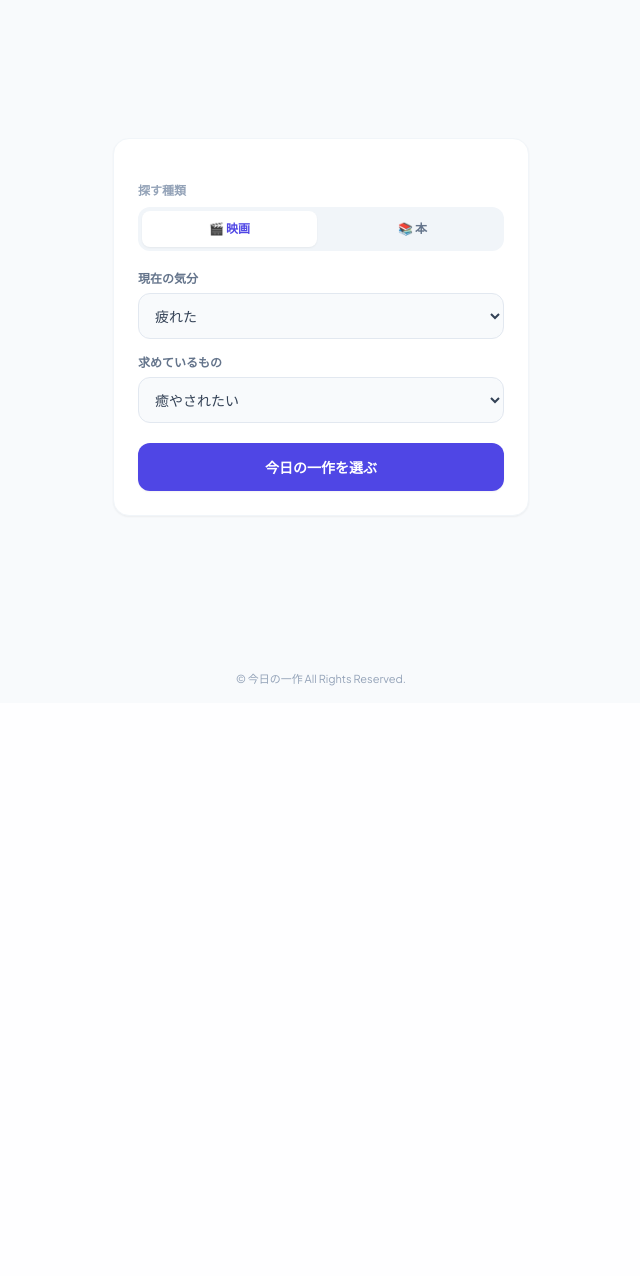
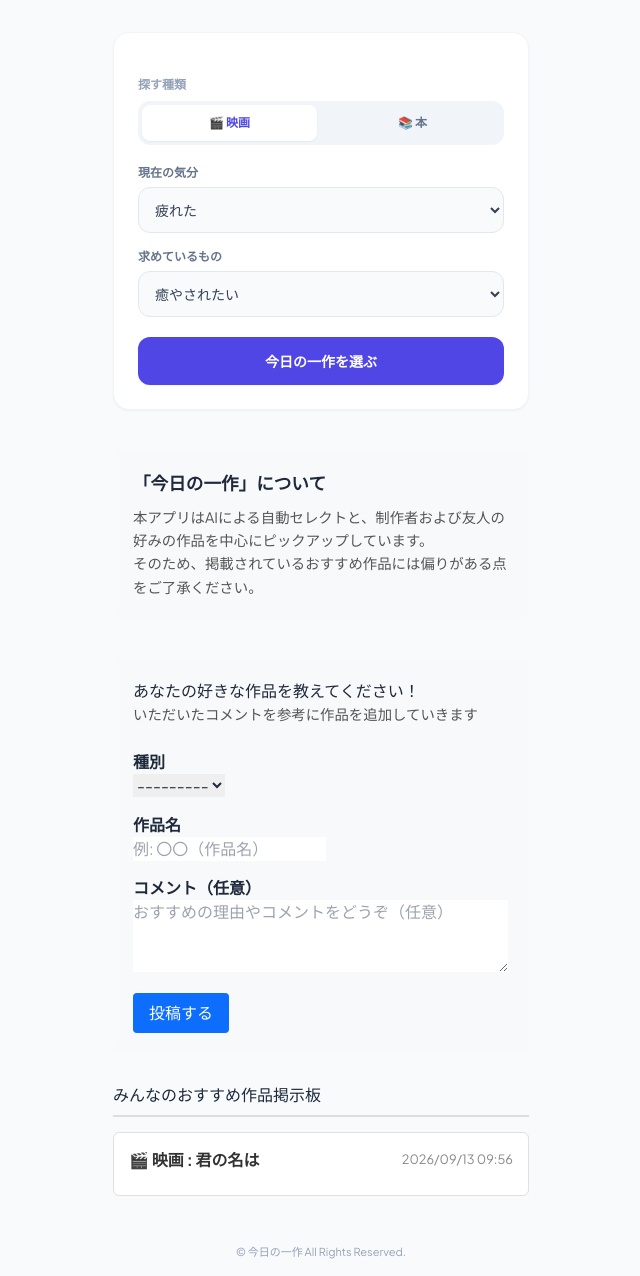
Before and after one commit to Green-LL/recommend_app, a Django app: page / in a window 1280 px wide. Shown: the part 97-1373 px from the top of the page, without its empty margins (319-959 px from the left). Before the commit the page ends 783 px from the top, so only its background shows below. Run offline with Django 5.2, Linux system fonts and the light colour scheme; data comes from the database, SQL or seed files in the repository; both versions use the stored data as it was after the commit; some libraries are stand-ins or nearby versions.

Commit message:
Add Feedback model to admin site

```diff
--- /dev/null
+++ b/recommend/forms.py
@@ -0,0 +1,13 @@
+# forms.py
+from django import forms
+from .models import Feedback
+
+class FeedbackForm(forms.ModelForm):
+    class Meta:
+        model = Feedback
+        fields = ['media_type', 'title', 'comment']
+        widgets = {
+            'media_type': forms.Select(attrs={'class': 'form-select'}),
+            'title': forms.TextInput(attrs={'class': 'form-control', 'placeholder': '例: 〇〇（作品名）'}),
+            'comment': forms.Textarea(attrs={'class': 'form-control', 'rows': 3, 'placeholder': 'おすすめの理由やコメントをどうぞ（任意）'}),
+        }
--- a/recommend/models.py
+++ b/recommend/models.py
@@ -17,3 +17,21 @@ class Item(models.Model):
 
     def __str__(self):
         return f"[{self.get_media_type_display()}] {self.title}"
+
+
+class Feedback(models.Model):
+    MEDIA_CHOICES = [
+        ('movie', '映画'),
+        ('book', '本'),
+    ]
+
+    media_type = models.CharField(max_length=10, choices=MEDIA_CHOICES, verbose_name="メディア")
+    title = models.CharField(max_length=200, verbose_name="好きな作品名")
+    comment = models.TextField(blank=True, null=True, verbose_name="コメント・おすすめ理由")
+    created_at = models.DateTimeField(auto_now_add=True, verbose_name="投稿日時")
+
+    class Meta:
+        ordering = ['-created_at']  # 新しい投稿順（降順）に並べる
+
+    def __str__(self):
+        return f"[{self.get_media_type_display()}] {self.title}"
--- a/recommend/templates/recommend/index.html
+++ b/recommend/templates/recommend/index.html
@@ -102,6 +102,69 @@
     <!-- エラー表示 (デフォルト非表示) -->
     <div id="error-card" class="hidden p-4 bg-rose-50 border border-rose-100 text-rose-600 rounded-xl text-xs font-medium text-center"></div>
 
+    <!-- おすすめ作品一覧の下に配置 -->
+    <section class="app-info-section" style="margin-top: 40px; padding: 20px; background-color: #f8f9fa; border-radius: 8px;">
+        <h3 style="font-size: 1.1rem; font-weight: bold; margin-bottom: 10px;">「今日の一作」について</h3>
+        <p style="font-size: 0.9rem; color: #555; line-height: 1.6;">
+            本アプリはAIによる自動セレクトと、制作者および友人の好みの作品を中心にピックアップしています。<br>
+            そのため、掲載されているおすすめ作品には偏りがある点をご了承ください。
+        </p>
+    </section>
+
+    <!-- コメント投稿フォーム -->
+    <section style="margin-top: 40px; padding: 20px; background-color: #f8f9fa; border-radius: 8px;">
+        <h4>あなたの好きな作品を教えてください！</h4>
+        <p style="font-size: 0.9rem; color: #555; line-height: 1.6;">
+            いただいたコメントを参考に作品を追加していきます
+        </p>
+        <br>
+        <form method="post">
+            {% csrf_token %}
+            <div style="margin-bottom: 15px;">
+                <label style="display: block; font-weight: bold;">種別</label>
+                {{ form.media_type }}
+            </div>
+            <div style="margin-bottom: 15px;">
+                <label style="display: block; font-weight: bold;">作品名</label>
+                {{ form.title }}
+            </div>
+            <div style="margin-bottom: 15px;">
+                <label style="display: block; font-weight: bold;">コメント（任意）</label>
+                {{ form.comment }}
+            </div>
+            <button type="submit" style="padding: 8px 16px; background-color: #0d6efd; color: white; border: none; border-radius: 4px; cursor: pointer;">
+                投稿する
+            </button>
+        </form>
+    </section>
+
+    <!-- コメントスレッド一覧表示 -->
+    <section style="margin-top: 30px;">
+        <h4 style="border-bottom: 2px solid #ddd; padding-bottom: 8px;">みんなのおすすめ作品掲示板</h4>
+
+        {% if feedbacks %}
+            <div class="feedback-thread" style="display: flex; flex-direction: column; gap: 15px; margin-top: 15px;">
+                {% for fb in feedbacks %}
+                    <div style="border: 1px solid #e0e0e0; border-radius: 6px; padding: 15px; background-color: #fff;">
+                        <div style="display: flex; justify-content: space-between; align-items: center; margin-bottom: 8px;">
+                            <span style="font-weight: bold; color: #333;">
+                                {% if fb.media_type == 'movie' %}🎬 映画{% else %}📚 本{% endif %} : {{ fb.title }}
+                            </span>
+                            <span style="font-size: 0.8rem; color: #888;">
+                                {{ fb.created_at|date:"Y/m/d H:i" }}
+                            </span>
+                        </div>
+                        {% if fb.comment %}
+                            <p style="margin: 0; font-size: 0.95rem; color: #444; white-space: pre-wrap;">{{ fb.comment }}</p>
+                        {% endif %}
+                    </div>
+                {% endfor %}
+            </div>
+        {% else %}
+            <p style="color: #777; margin-top: 15px;">まだ投稿はありません。最初の投稿をお待ちしています！</p>
+        {% endif %}
+    </section>
+
   </main>
 
   <!-- フッター -->
--- a/recommend/views.py
+++ b/recommend/views.py
@@ -1,30 +1,42 @@
 # recommend/views.py
 import random
-from django.shortcuts import render
+from django.shortcuts import render, redirect
 from django.http import JsonResponse
 from django.db.models import Q
-from .models import Item
+from .models import Item, Feedback
+from .forms import FeedbackForm
 
 def recommend_view(request):
+    # --------------------------------------------------
+    # 1. 診断ボタンからのAjax (POST) リクエスト処理
+    # --------------------------------------------------
     if request.method == "POST":
+        # もしフォーム（コメント投稿）からの送信だった場合
+        if "media_type" in request.POST and "title" in request.POST:
+            form = FeedbackForm(request.POST)
+            if form.is_valid():
+                form.save()
+                return redirect('recommend')  # ご自身のurls.pyのnameに合わせて変更（例: 'recommend_view' など）
+
+        # 診断（おすすめ選出）処理
         media_type = request.POST.get("media_type", "movie")
         mood = request.POST.get("mood", "")
         goal = request.POST.get("goal", "")
 
-        # 1. メディアタイプ（映画 or 本）でフィルタリング
+        # メディアタイプでフィルタリング
         items = Item.objects.filter(media_type=media_type)
 
-        # 2. 選択された「気分」や「目的」のタグが含まれる作品を検索
+        # 選択された「気分」や「目的」のタグが含まれる作品を検索
         if mood:
             items = items.filter(tags__contains=mood)
         if goal:
             items = items.filter(tags__contains=goal)
 
-        # 3. 条件に合う作品がない場合は、そのメディア全体の全作品からフォールバック選出
+        # 条件に合う作品がない場合はフォールバック
         if not items.exists():
             items = Item.objects.filter(media_type=media_type)
 
-        # 4. DBに作品が1件以上あればランダムで1つチョイス
+        # ランダムで1件選出
         if items.exists():
             item = random.choice(list(items))
             return JsonResponse({
@@ -39,4 +51,16 @@ def recommend_view(request):
                 "error": "作品がまだ登録されていません。管理画面から登録してください。"
             }, status=404)
 
-    return render(request, "recommend/index.html")
+    # --------------------------------------------------
+    # 2. 最初（GETアクセス）でページを開いたときの処理
+    # --------------------------------------------------
+    form = FeedbackForm()
+    feedbacks = Feedback.objects.all()
+    items = Item.objects.all()
+
+    context = {
+        'items': items,
+        'form': form,
+        'feedbacks': feedbacks,
+    }
+    return render(request, "recommend/index.html", context)
```
Also changed, not shown: recommend/admin.py (+9 -1 lines), db.sqlite3, recommend/migrations/0002_feedback.py (added), recommend/migrations/0003_alter_feedback_options_alter_feedback_comment_and_more.py (added).
